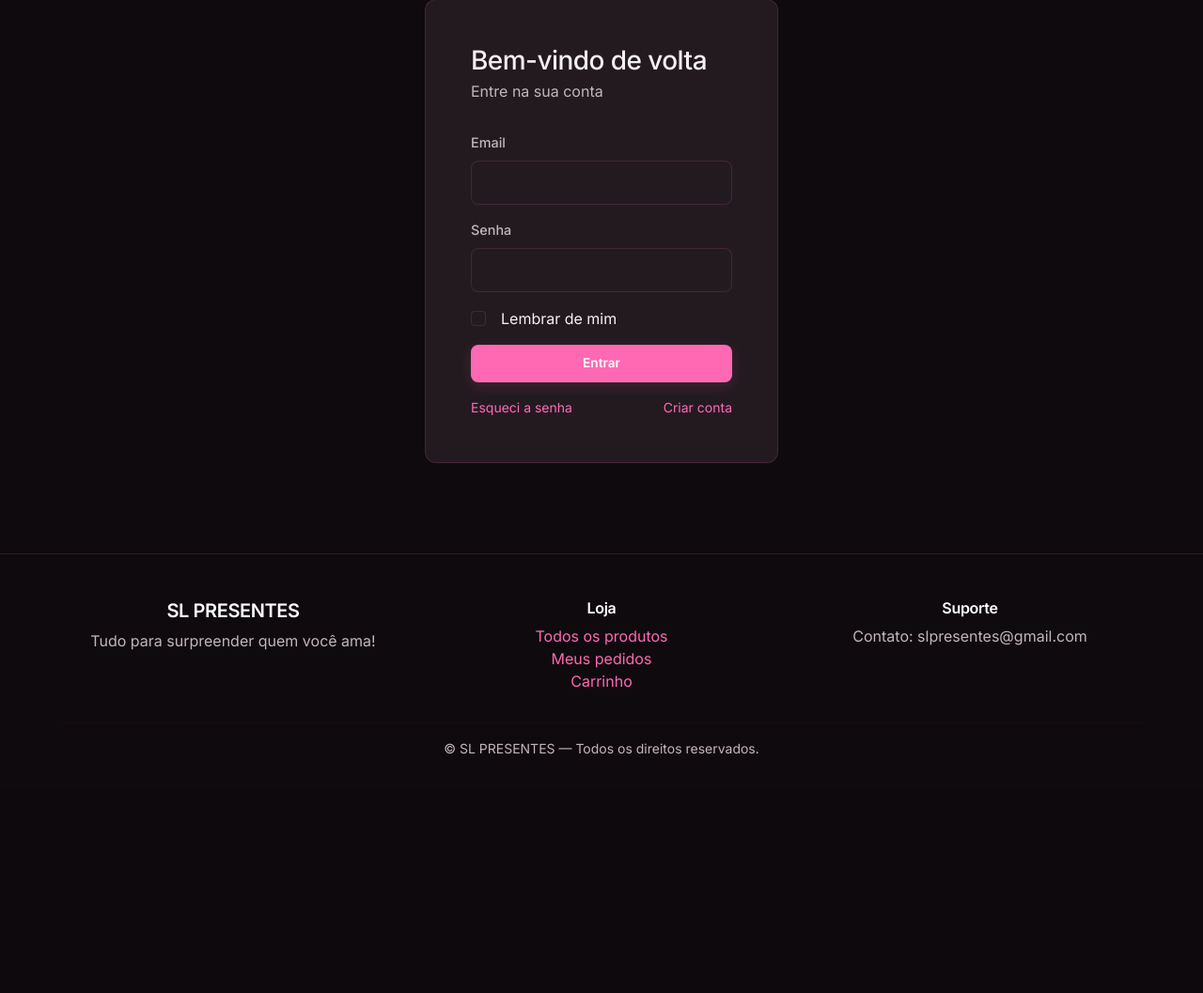
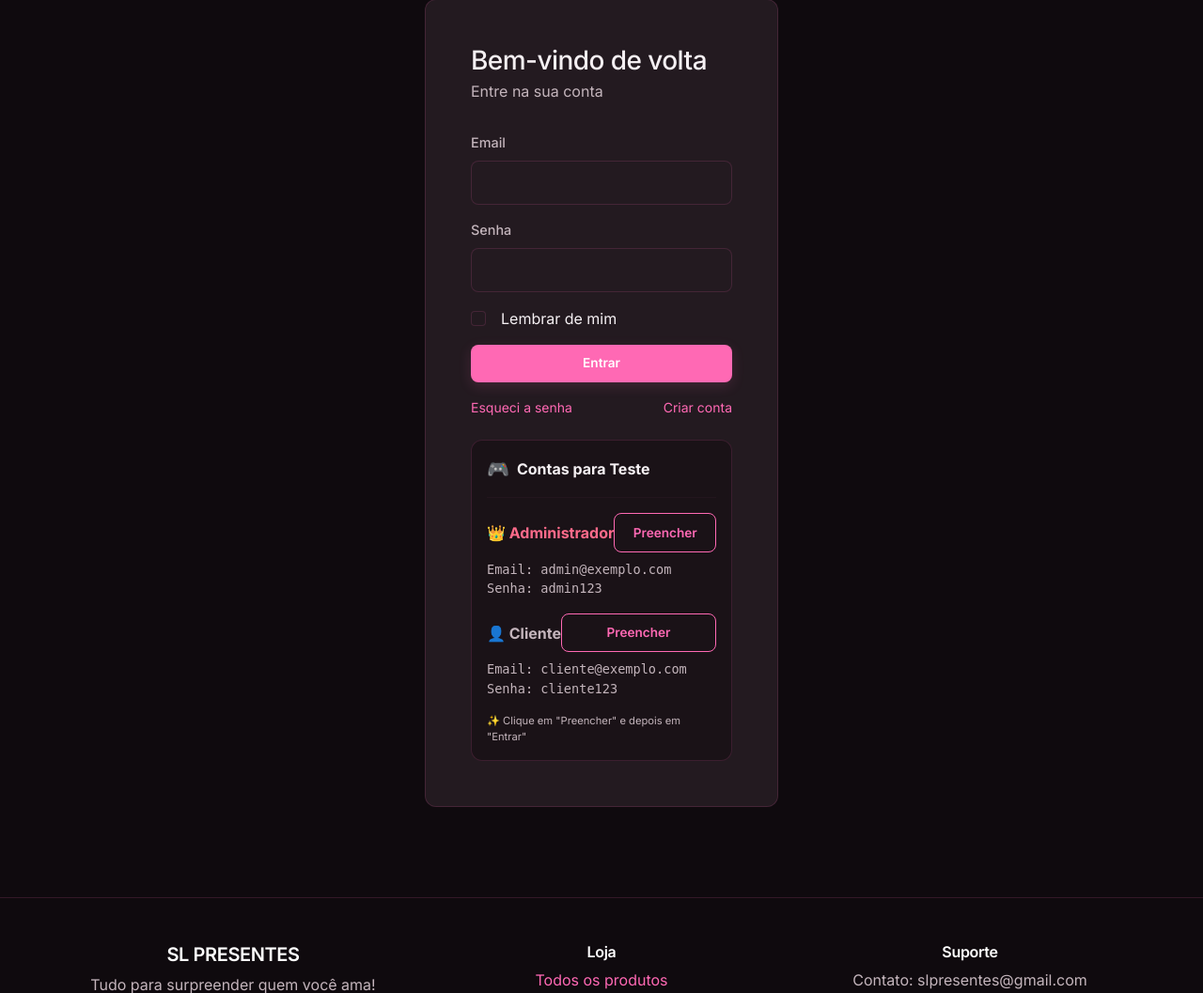
Before and after one commit to Deelira/sl-presentes-commerce-platform, a Flask app: page /auth/login in a window 1280 px wide. Shown: the part 263-1320 px from the top of the page at 94% size. Before the commit the page ends 1066 px from the top, so only its background shows below. Run offline with Flask 3, Linux system fonts and the light colour scheme; some libraries are stand-ins or nearby versions.

Commit message:
Update login.html

```diff
--- a/templates/auth/login.html
+++ b/templates/auth/login.html
@@ -30,41 +30,46 @@
         <a href="{{ url_for('auth.register') }}">Criar conta</a>
       </div>
 
-      <!-- Contas de Demonstração -->
-      <div class="alert alert-info mt-4 mb-0" style="background-color: #e7f3ff; border-color: #b8daff;">
-        <div class="d-flex align-items-center mb-2">
+      <!-- Contas de Demonstração com estilos do sistema -->
+      <div class="card-neo mt-4" style="background: var(--bg-2); border-color: var(--border);">
+        <div class="p-3">
+          <div class="d-flex align-items-center gap-2 mb-3">
             <span style="font-size: 1.2rem;">🎮</span>
-          <strong class="ms-2">Contas para Teste</strong>
+            <strong style="color: var(--text);">Contas para Teste</strong>
           </div>
-        <hr class="my-2">
+
+          <hr style="border-color: var(--border); margin: 0.5rem 0 1rem 0;">
 
           <div class="mb-3">
-          <div class="d-flex justify-content-between align-items-center mb-1">
-            <strong style="color: #dc3545;">👑 Administrador</strong>
-            <button type="button" class="btn btn-sm btn-outline-danger" onclick="fillCredentials('admin')">
+            <div class="d-flex justify-content-between align-items-center mb-2">
+              <strong style="color: var(--danger);">👑 Administrador</strong>
+              <button type="button" class="btn btn-sm btn-outline-neon" onclick="fillCredentials('admin')">
                 Preencher
               </button>
             </div>
-          <div style="font-family: monospace; font-size: 0.85rem;">
+            <div style="font-family: monospace; font-size: 0.85rem; color: var(--text-secondary);">
               Email: admin@exemplo.com<br>
               Senha: admin123
             </div>
           </div>
 
           <div>
-          <div class="d-flex justify-content-between align-items-center mb-1">
-            <strong style="color: #6c757d;">👤 Cliente</strong>
-            <button type="button" class="btn btn-sm btn-outline-secondary" onclick="fillCredentials('user')">
+            <div class="d-flex justify-content-between align-items-center mb-2">
+              <strong style="color: var(--text-secondary);">👤 Cliente</strong>
+              <button type="button" class="btn btn-sm btn-outline-neon" onclick="fillCredentials('user')">
                 Preencher
               </button>
             </div>
-          <div style="font-family: monospace; font-size: 0.85rem;">
+            <div style="font-family: monospace; font-size: 0.85rem; color: var(--text-secondary);">
               Email: cliente@exemplo.com<br>
               Senha: cliente123
             </div>
           </div>
 
-        <small class="text-muted mt-2 d-block">✨ Clique em "Preencher" e depois em "Entrar"</small>
+          <small class="text-muted mt-3 d-block" style="font-size: 0.7rem;">
+            ✨ Clique em "Preencher" e depois em "Entrar"
+          </small>
+        </div>
       </div>
     </div>
   </div>
@@ -79,13 +84,17 @@ function fillCredentials(role) {
     document.getElementById('email').value = 'cliente@exemplo.com';
     document.getElementById('password').value = 'cliente123';
   }
-  // Opcional: destaca os campos preenchidos
-  document.getElementById('email').style.borderColor = '#28a745';
-  document.getElementById('password').style.borderColor = '#28a745';
+  // Destaca os campos preenchidos com a cor neon
+  document.getElementById('email').style.borderColor = 'var(--neon)';
+  document.getElementById('password').style.borderColor = 'var(--neon)';
+  document.getElementById('email').style.boxShadow = 'var(--shadow-neon)';
+  document.getElementById('password').style.boxShadow = 'var(--shadow-neon)';
   setTimeout(() => {
     document.getElementById('email').style.borderColor = '';
     document.getElementById('password').style.borderColor = '';
-  }, 20000);
+    document.getElementById('email').style.boxShadow = '';
+    document.getElementById('password').style.boxShadow = '';
+  }, 2000);
 }
 </script>
 {% endblock %}
```
Lines whose indentation alone changed are shown as unchanged.
